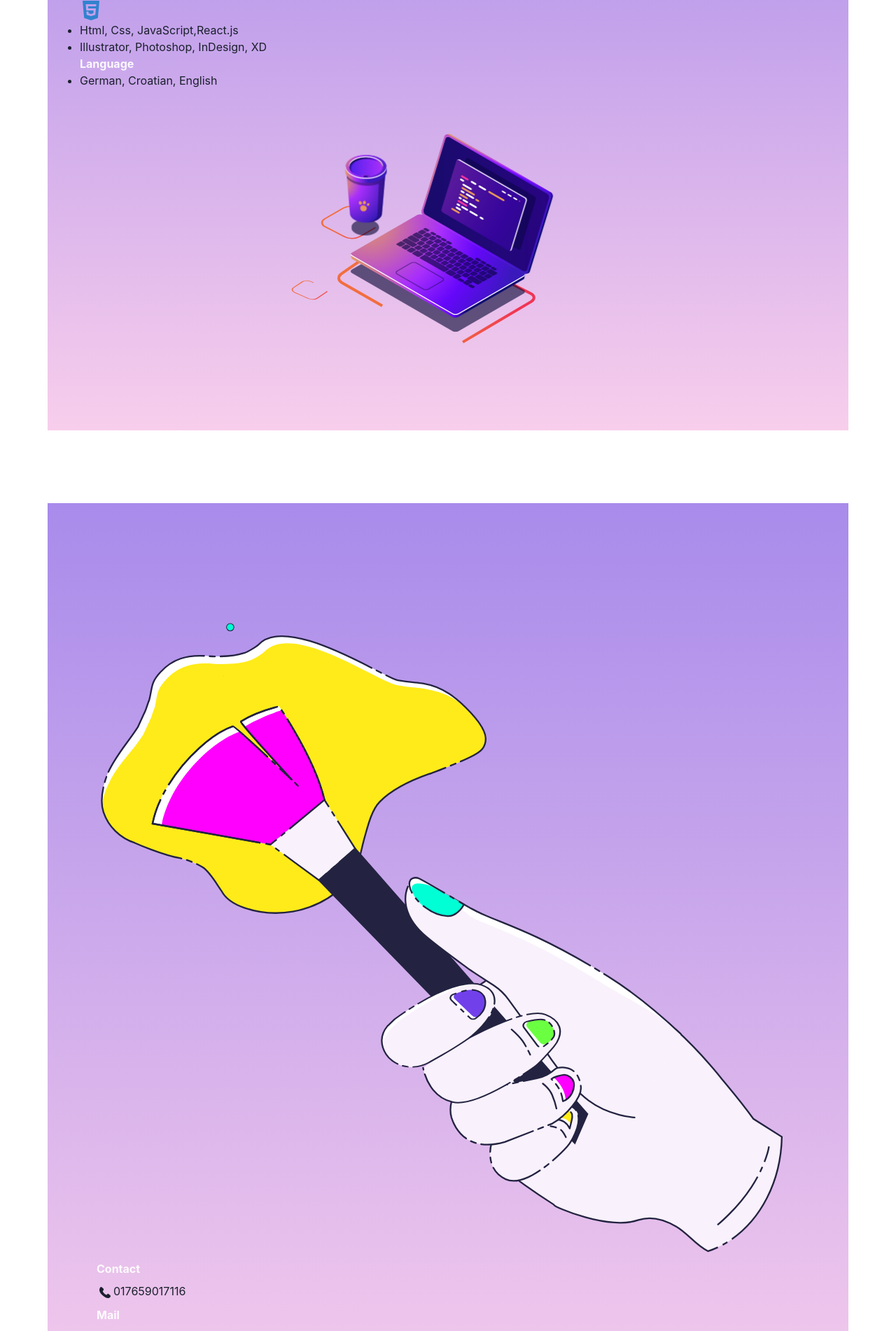
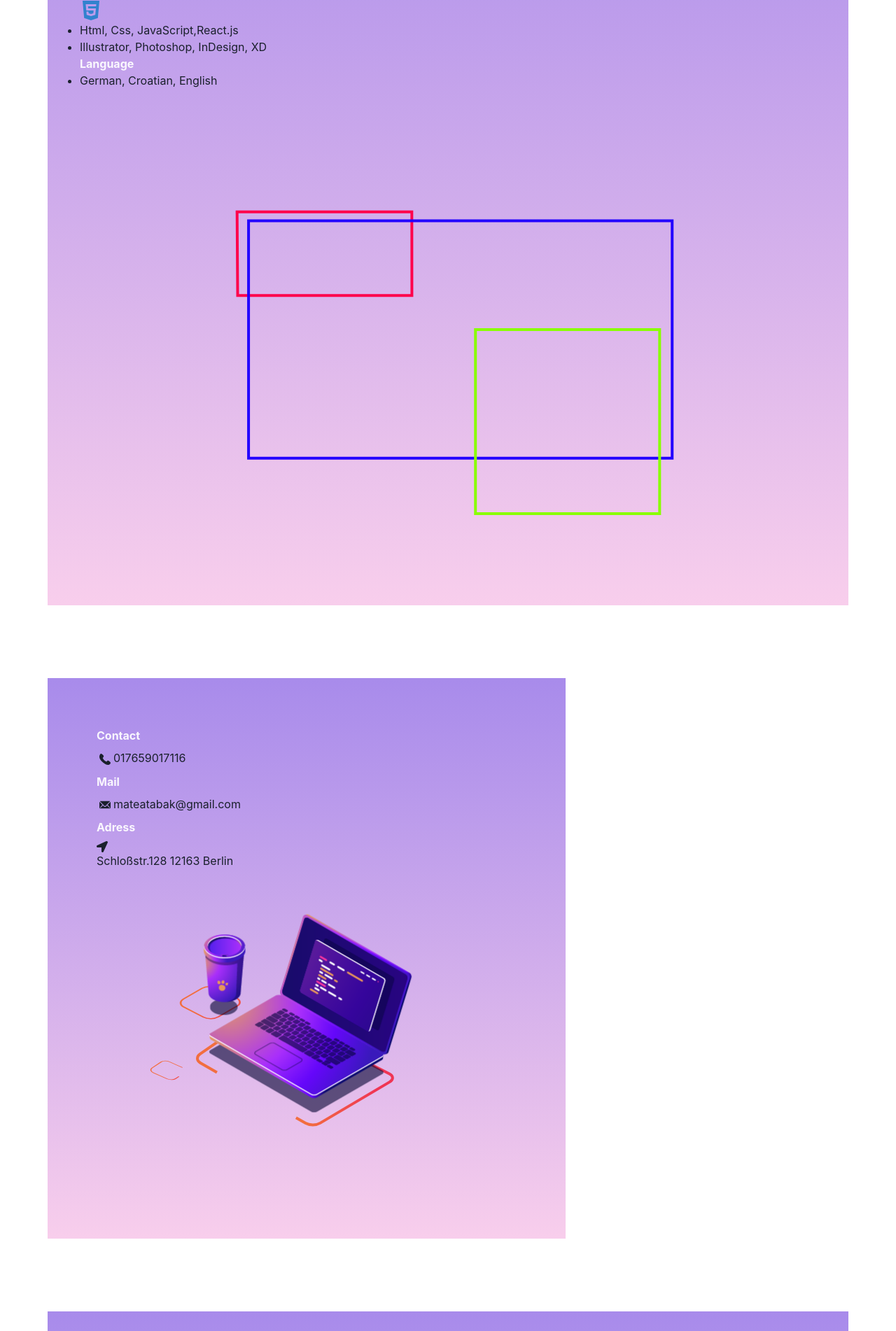
Before and after one commit to mateasportfolio/mtportfolio, a React (Create React App) app: page /aboutme in a window 1280 px wide. Shown: the part 406-2308 px from the top of the page at 70% size. Built offline with nearby package versions, Linux system fonts and the light colour scheme.

Commit message:
add new lottie animation and modifite order

```diff
--- a/src/pages/AboutMe.js
+++ b/src/pages/AboutMe.js
@@ -1,5 +1,5 @@
 import React from "react";
-import { Box, useMediaQuery, VStack, Icon } from "@chakra-ui/react";
+import { Box, useMediaQuery, VStack, Icon, HStack } from "@chakra-ui/react";
 import { Stack, Heading, Text } from "@chakra-ui/react";
 import { ListItem, UnorderedList } from "@chakra-ui/react";
 import { PhoneIcon, EmailIcon } from "@chakra-ui/icons";
@@ -7,10 +7,12 @@ import { FaLocationArrow, FaReact, FaHtml5 } from "react-icons/fa";
 import Lottie from "lottie-react";
 import developer from "../assets/developer.json";
 import brush from "../assets/brush.json";
+import painter from "./../assets/painter.json";
 
 const AboutMe = () => {
   const [isNotSmallerScreen] = useMediaQuery("(min-width: 768px)");
   return (
+    <>
       <>
         <Stack with="100%">
           <Box mt={isNotSmallerScreen ? "0" : 16} align="flex-start">
@@ -25,16 +27,18 @@ const AboutMe = () => {
                 2022 - Internship Webdesign / Webdevelopment at epekworks
               </ListItem>
               <ListItem>
-              2021-Aktuell GPB Gesellschaft für Personalentwicklung und Bildung
-              mbh ( Apprentice as a Media designer - Digital und Print,
-              Schwerpunkt Web)
+                2021-Aktuell GPB Gesellschaft für Personalentwicklung und
+                Bildung mbh ( Apprentice as a Media designer - Digital und
+                Print, Schwerpunkt Web)
               </ListItem>
               <ListItem>
                 {" "}
                 2008-2012 Language High School Pitagora ,Croatia 2006- 2008
                 Skalice Primary school, Croatia{" "}
               </ListItem>
-            <ListItem>2005- 2006 Goethe Comprehensive School, Dieburg</ListItem>
+              <ListItem>
+                2005- 2006 Goethe Comprehensive School, Dieburg
+              </ListItem>
               <ListItem>
                 2000-2004 Ysenburg Primary School Hailer-Meerholz, Gelnhausen
               </ListItem>
@@ -49,7 +53,6 @@ const AboutMe = () => {
                   color="blue.500"
                   direction="row"
                   display="flow"
-                // align="stretch"
                 />
                 <Icon
                   as={FaHtml5}
@@ -58,7 +61,6 @@ const AboutMe = () => {
                   color="blue.500"
                   direction="column"
                   display="flow"
-                // align="stretch"
                 />
                 Html, Css, JavaScript,React.js{" "}
               </ListItem>
@@ -69,17 +71,14 @@ const AboutMe = () => {
               </Heading>
               <ListItem>German, Croatian, English</ListItem>
             </UnorderedList>
-          <Box>
-            <Lottie animationData={developer} width="50%" height="50%" />
-          </Box>
+
+            <HStack>
+              <Lottie animationData={painter} width="50%" height="50%" />
+            </HStack>
           </VStack>
         </Stack>
 
         <Stack bg="linear-gradient(#A88BEB ,#F8CEEC)" p="70px" m="3rem">
-        <Box>
-          {" "}
-          <Lottie animationData={brush} width="50%" height="50%" />
-        </Box>
           <Heading color="whiteAlpha.900" size="Xl">
             Contact
           </Heading>
@@ -102,6 +101,13 @@ const AboutMe = () => {
             <FaLocationArrow m="4px" />
             Schloßstr.128 12163 Berlin
           </Text>
+          <Box>
+            <Lottie animationData={developer} width="50%" height="50%" />
+          </Box>
+        </Stack>
+      </>
+      <Stack bg="linear-gradient(#A88BEB ,#F8CEEC)" p="70px" m="3rem">
+        <Lottie animationData={brush} width="50%" height="50%" />
       </Stack>
     </>
   );
```
Also changed, not shown: src/assets/painter.json (added, +1 -0 lines). Lines whose indentation alone changed are shown as unchanged.
